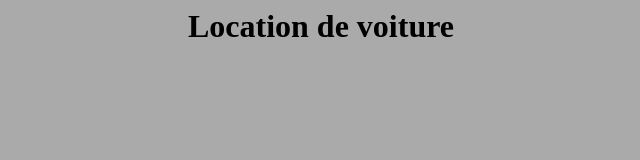
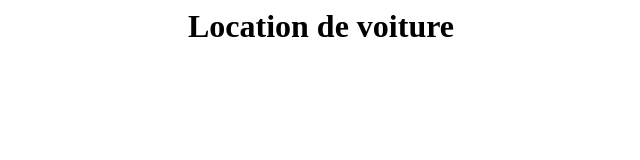
Before and after one commit to kamel-souki/premierGit, a plain HTML site: page index.html in a window 1280 px wide. Shown: the whole page, without its empty margins (319-959 px from the left). Drawn offline with Linux system fonts and the light colour scheme.

Commit message:
modif couleur

```diff
--- a/index.html
+++ b/index.html
@@ -3,7 +3,7 @@
     <meta charset="UTF-8">
     <title>Apprendre Git</title>
 </head>
-<body style="background-color:#aaaaaa">
+<body style="background-color:#bgaakk">
     <h1 style="text-align: center">Location de voiture</h1>
 </body>
 </html>
```
